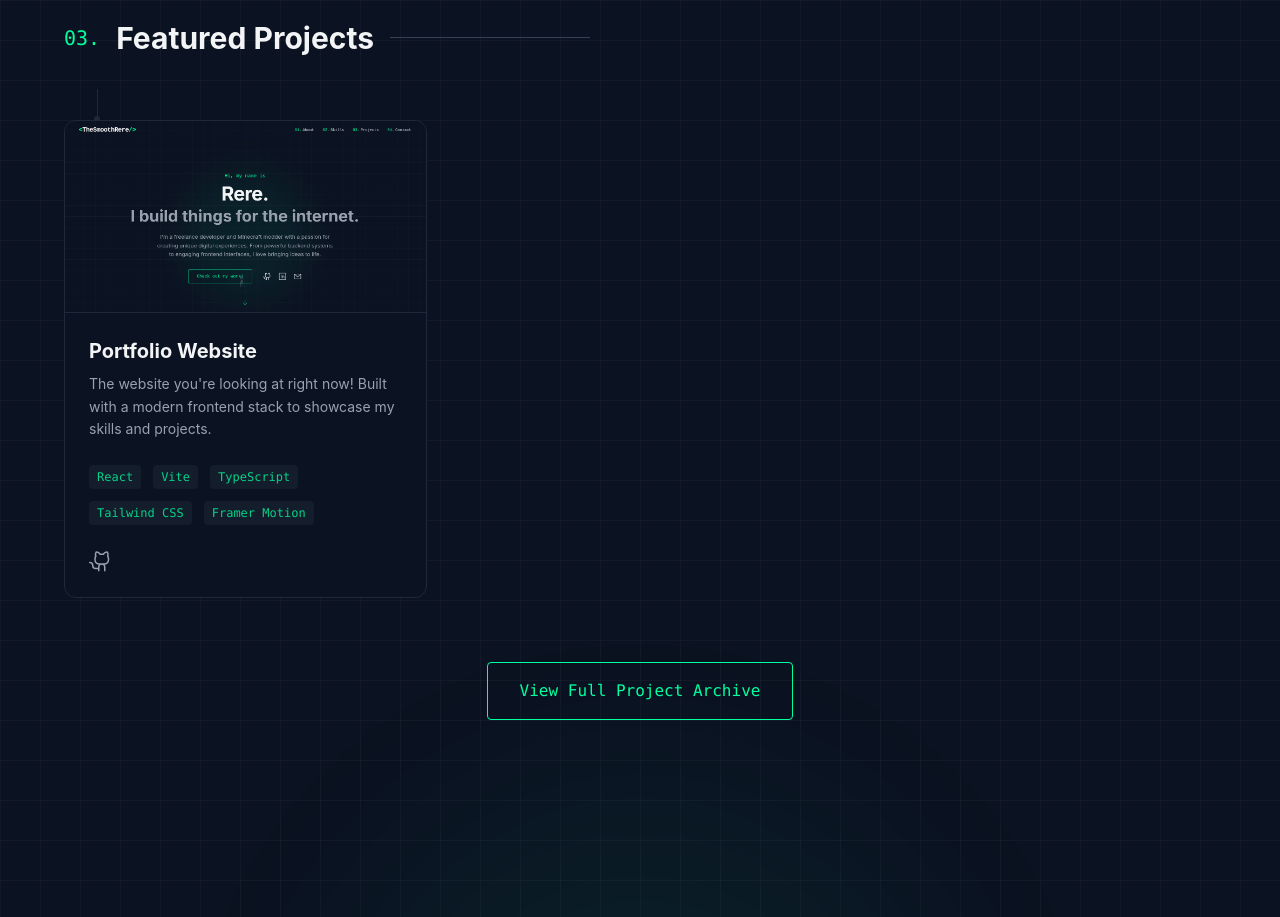
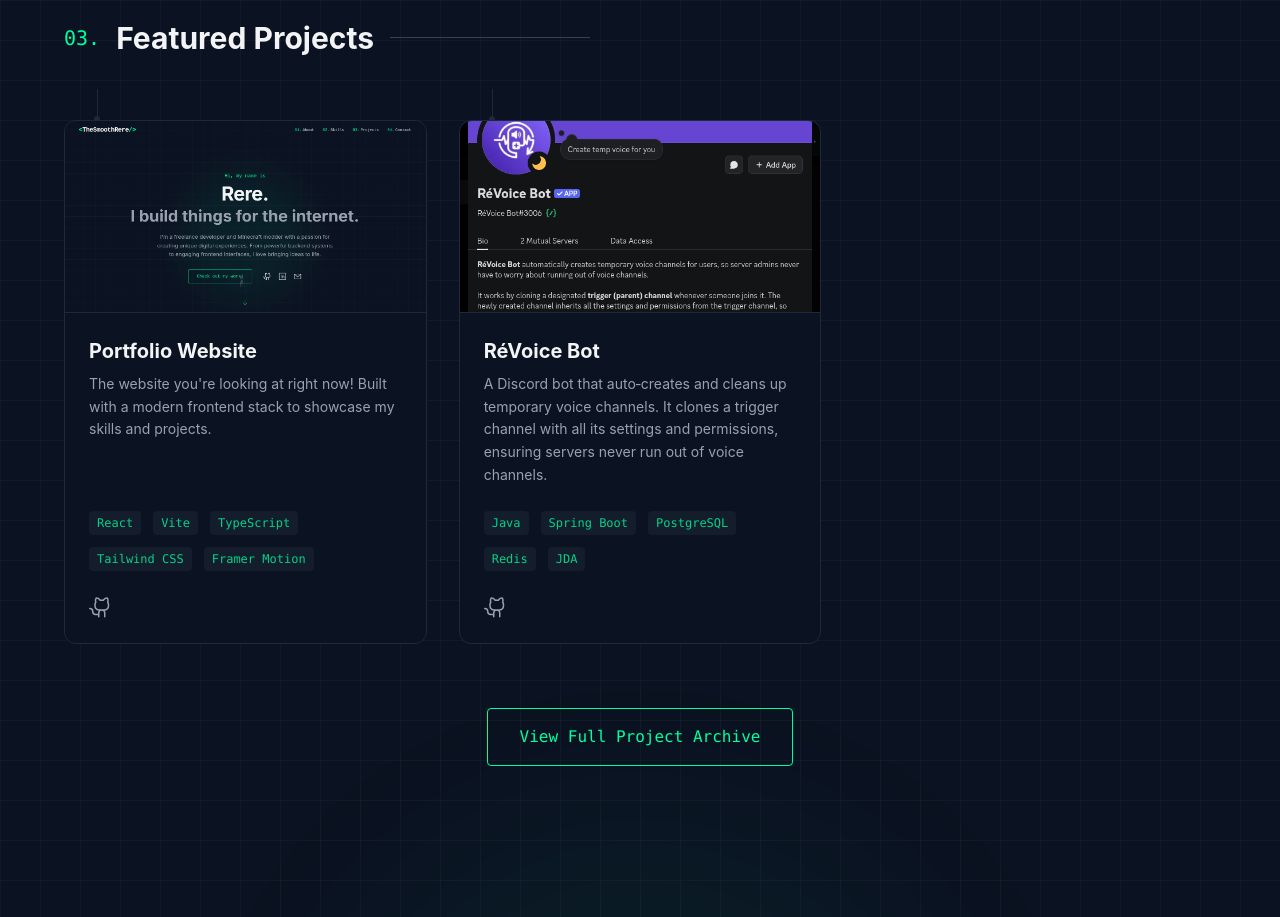
Before and after one commit to TheSmoothRere/Portfolio, a React (Vite) app: page / in a window 1280 px wide. Shown: the part 2560-3477 px from the top of the page. Built offline with nearby package versions, Linux system fonts and the light colour scheme.

Commit message:
Add RéVoice Bot project to Projects section
- Add "RéVoice Bot" project data including description, tech stack, and links to `Projects.tsx`.
- Import and add `discord-bot.png` asset to be used as the project thumbnail.

```diff
--- a/src/components/Projects.tsx
+++ b/src/components/Projects.tsx
@@ -1,6 +1,7 @@
 import {motion} from "motion/react";
 import {GithubLogoIcon, ArrowSquareOutIcon, FolderIcon} from "@phosphor-icons/react";
 import portfolioThumbnail from "@/assets/projects/portfolio-hero.png"
+import discordBotThumbnail from "@/assets/projects/discord-bot.png"
 
 const PROJECTS = [
     {
@@ -11,6 +12,14 @@ const PROJECTS = [
         image: portfolioThumbnail,
         demo: undefined
     },
+    {
+        title: "RéVoice Bot",
+        description: "A Discord bot that auto‑creates and cleans up temporary voice channels. It clones a trigger channel with all its settings and permissions, ensuring servers never run out of voice channels.",
+        tech: ["Java", "Spring Boot", "PostgreSQL", "Redis", "JDA"],
+        github: "https://github.com/TheSmoothRere/ReVoice-Bot",
+        image: discordBotThumbnail,
+        demo: undefined
+    }
 ];
 
 export default function Projects() {
```
Also changed, not shown: src/assets/projects/discord-bot.png (added).
